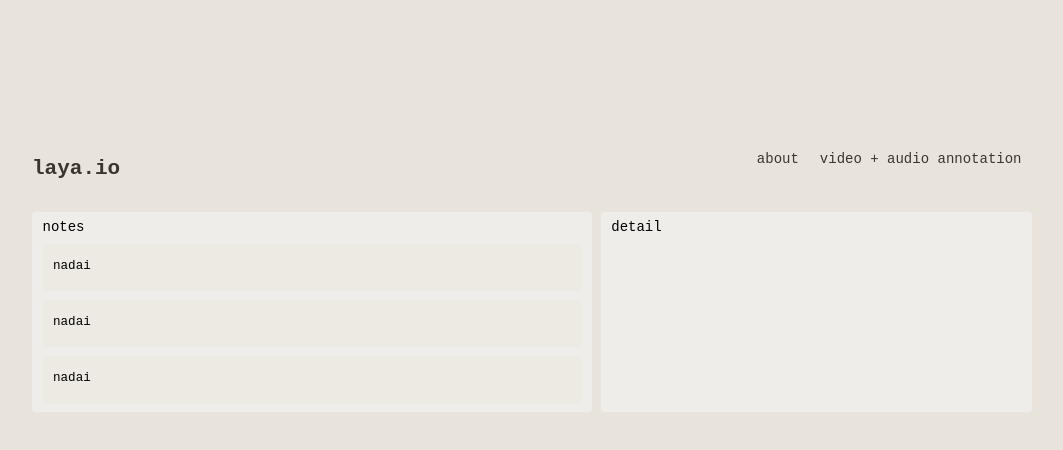
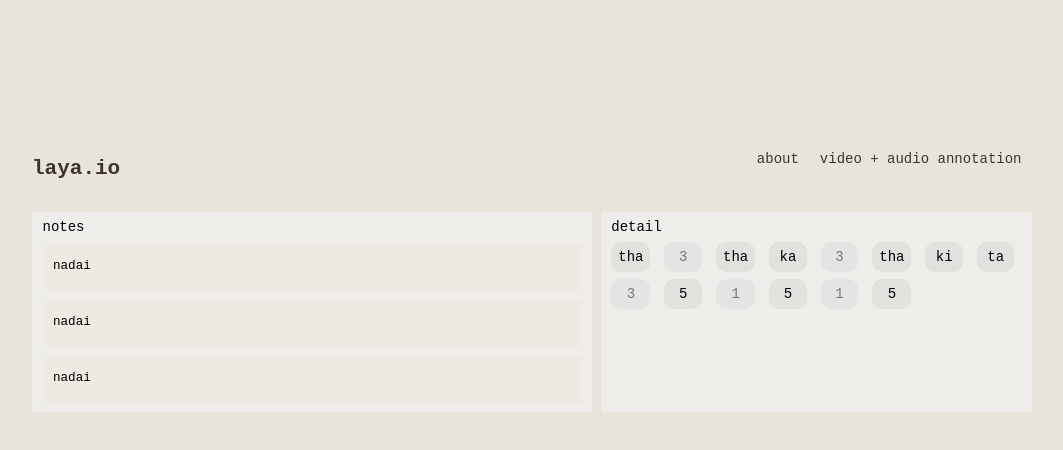
Before and after one commit to arhoonio/laya-io, a React (Create React App) app: page / in a window 1280 px wide. Shown: the top 450 px of the page, without its empty margins (108-1171 px from the left). Built offline with nearby package versions, Linux system fonts and the light colour scheme.

Commit message:
added detail json

```diff
--- a/src/App.js
+++ b/src/App.js
@@ -1,10 +1,14 @@
 import React, {useState} from "react";
 import "./App.css";
-import Grid from "./Grid";
-import Block from "./Card/Block";
-import Section from "./Card/Section";
-import Input from "./Input";
+import Grid from "./Components/Grid";
+import Block from "./Components/Card/Block";
+import Section from "./Components/Card/Section";
+import Input from "./Components/Input";
 import { useRef } from "react";
+import ThalamGrid from "./Components/Grid/ThalamGrid";
+import data from "./Data/korvaiDetail.js";
+import Tag from "./Components/Tag";
+import KarvaiTag from "./Components/KarvaiTag";
 
 function App() {
 
@@ -28,9 +32,13 @@ function App() {
               </Block>
               <Block onClick={focusChild}><Input childInputRef={childInputRef}/></Block>
               <Block onClick={focusChild}><Input childInputRef={childInputRef}/></Block>
-
             </Section>
             <Section> detail
+              <ThalamGrid>
+                {data.content.poorvangam.map((tag) => tag.type !== "karvai" ? <Tag>{tag.value}</Tag> : <KarvaiTag>{tag.value}</KarvaiTag>)}
+                {data.content.madhyangam.map((tag) => tag.type !== "karvai" ? <Tag>{tag.value}</Tag> : <KarvaiTag>{tag.value}</KarvaiTag>)}
+                {data.content.uttarangam.map((tag) => tag.type !== "karvai" ? <Tag>{tag.value}</Tag> : <KarvaiTag>{tag.value}</KarvaiTag>)}
+              </ThalamGrid>
             </Section>
           </Grid>
         </div>
--- /dev/null
+++ b/src/Components/Grid/ThalamGrid/index.js
@@ -0,0 +1,15 @@
+import React from "react";
+import styled from "styled-components";
+import data from "../../../Data/korvaiDetail.js";
+
+const ThalamGrid = styled.div`
+    display:grid;
+    grid-column-gap: 0.5em;
+    grid-template-columns: repeat(${data.content.cols}, 1fr);
+    grid-row-gap:0.5em;
+    margin-top:0.5em;
+`;
+const Index = (props) => {
+    return <ThalamGrid>{props.children}</ThalamGrid>;
+};
+export default Index;
--- a/src/Input/index.js
+++ b/src/Components/Input/index.js
@@ -34,8 +34,18 @@ const Index = styled.span`
 
 const Tags = ({childInputRef, props}) => {
 
+    const Tag = styled.span`
+    padding:0.5em;
+    position:relative;
+    float:left;
+    vertical-align:middle;
+    background-color: #3C343110;
+    border-radius: 10px;
+    margin-right:0.5em;
+`
+
     const [tags, setTags] = React.useState([]);
-    const [error, setError] = React.useState("");
+    // const [error, setError] = React.useState("");
     const [inputcontent, setInputcontent] = React.useState("type here...");
 
     const handleTags =  (event) => {
@@ -44,18 +54,18 @@ const Tags = ({childInputRef, props}) => {
         if (event.key === " " && text !== "") {
             setTags([...tags, inputcontent]);
         }
-        else if (event.key === "Backspace" && text == 0){
+        else if (event.key === "Backspace" && text === 0){
             const tagsCopy = [...tags];
             tagsCopy.pop();
             event.preventDefault();
             setTags(tagsCopy);
         }
-        else if(tags.length < 1 && event.key === "Backspace"){
-            setError("Since there is no tags you can't able to delete any tags");
-        }
-        else if(text === "" && event.key === " "){
-            setError("The tag should be one character long!");
-        }
+        // else if(tags.length < 1 && event.key === "Backspace"){
+        //     setError("Since there is no tags you can't able to delete any tags");
+        // }
+        // else if(text === "" && event.key === " "){
+        //     setError("The tag should be one character long!");
+        // }
         else if (event.key === "Enter") {
 
         }
@@ -69,7 +79,7 @@ const Tags = ({childInputRef, props}) => {
     return (<Input>
     {tags.map((tag, index) => (
         <div key={index}>
-            <span className="single-tag" onDoubleClick={() => removeTags(index)}>{tag}</span>
+            <Tag onDoubleClick={() => removeTags(index)}>{tag}</Tag>
         </div>
     ))}
 
@@ -81,7 +91,6 @@ const Tags = ({childInputRef, props}) => {
             contentEditable
             list="autofill"
             onInput={(e) => setInputcontent(e.target.innerHTML)}
-
         >
         </Index>
     </Input>
--- /dev/null
+++ b/src/Components/KarvaiTag/index.js
@@ -0,0 +1,17 @@
+import styled from 'styled-components';
+
+const Tag = styled.span`
+padding:0.5em;
+position:relative;
+float:left;
+vertical-align:middle;
+background-color: #e4e4e4;
+color: #787878;
+border-radius: 10px;
+margin-right:0.5em;
+text-align:center;
+`
+const Index = (props) => {
+    return <Tag>{props.children}</Tag>;
+};
+export default Index;
--- /dev/null
+++ b/src/Components/Tag/index.js
@@ -0,0 +1,16 @@
+import styled from 'styled-components';
+
+const Tag = styled.span`
+padding:0.5em;
+position:relative;
+float:left;
+vertical-align:middle;
+background-color: #3C343110;
+border-radius: 10px;
+margin-right:0.5em;
+text-align:center;
+`
+const Index = (props) => {
+    return <Tag>{props.children}</Tag>;
+};
+export default Index;
--- /dev/null
+++ b/src/Data/korvaiDetail.js
@@ -0,0 +1,30 @@
+const data = {
+    content: {
+        totalAksharams: 32,
+        cols: 8,
+        thalamName: "adi",
+        type: "korvai",
+        poorvangam: [
+            {type:"sollu", value:"tha", articulation: 2, speed: 2},
+            {type:"karvai", value:"3", articulation: 1, speed: 2},
+            {type:"sollu", value:"tha", articulation: 2, speed: 2},
+            {type:"sollu", value:"ka", articulation: 1, speed: 2},
+            {type:"karvai", value:"3", articulation: 1, speed: 2},
+            {type:"sollu", value:"tha", articulation: 2, speed: 2},
+            {type:"sollu", value:"ki", articulation: 1, speed: 2},
+            {type:"sollu", value:"ta", articulation: 2, speed: 2},
+            {type:"karvai", value:"3", articulation: 1, speed: 2}
+        ],
+        madhyangam: [],
+        uttarangam: [
+            {type:"kanakku", value:"5", articulation: 2, speed: 2},
+            {type:"karvai", value:"1", articulation: 0, speed: 2},
+            {type:"kanakku", value:"5", articulation: 2, speed: 2},
+            {type:"karvai", value:"1", articulation: 0, speed: 2},
+            {type:"kanakku", value:"5", articulation: 2, speed: 2}
+        ]
+    }
+
+  }
+
+  export default data;
```
Also changed, not shown: src/Components/Button/index.js (renamed from src/Button/index.js), src/Components/Card/Block/index.js (renamed from src/Card/Block/index.js), src/Components/Card/Section/index.js (renamed from src/Card/Section/index.js), src/Components/Card/index.js (renamed from src/Card/index.js), src/Components/Grid/index.js (renamed from src/Grid/index.js), src/Components/Input/index.css (renamed from src/Input/index.css).
